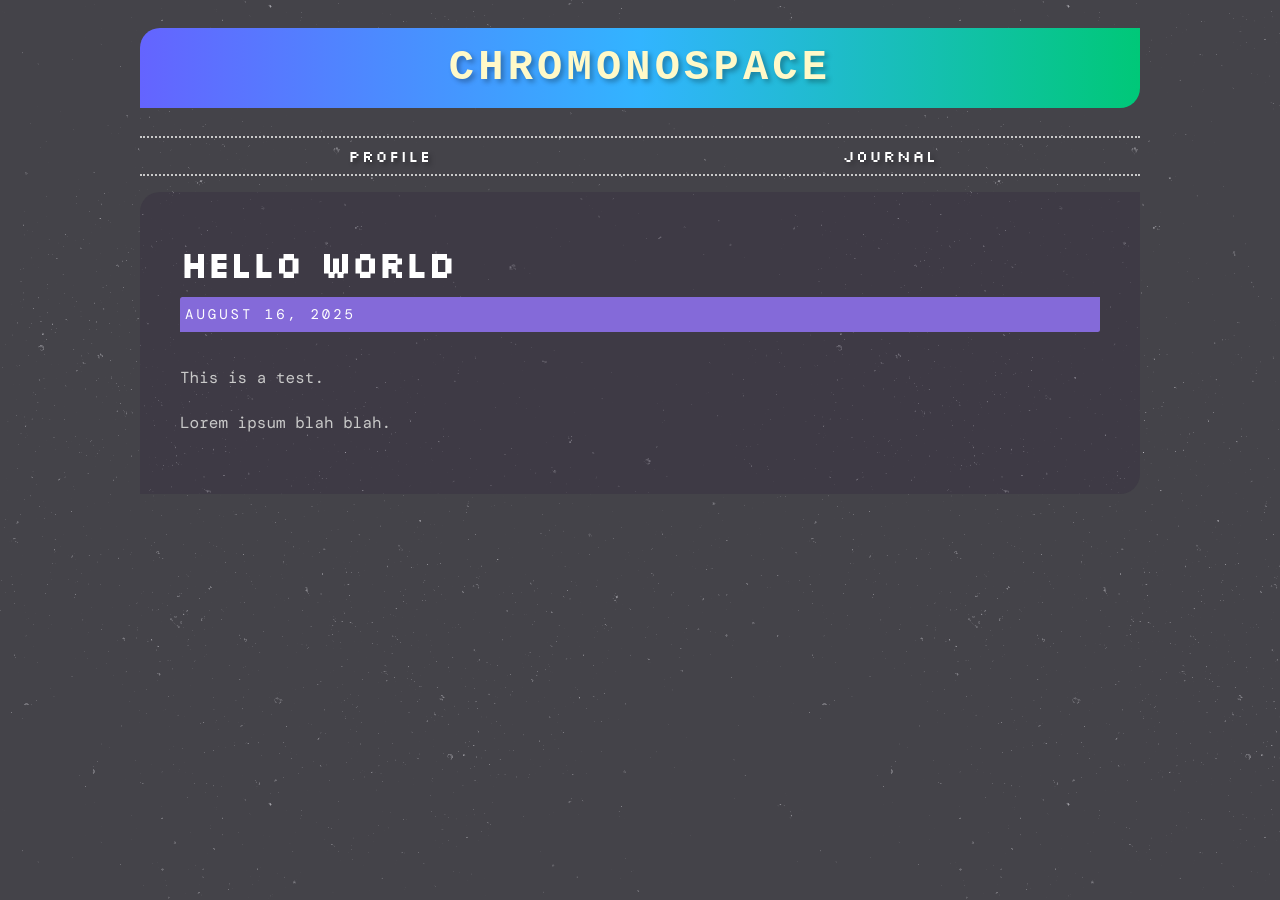
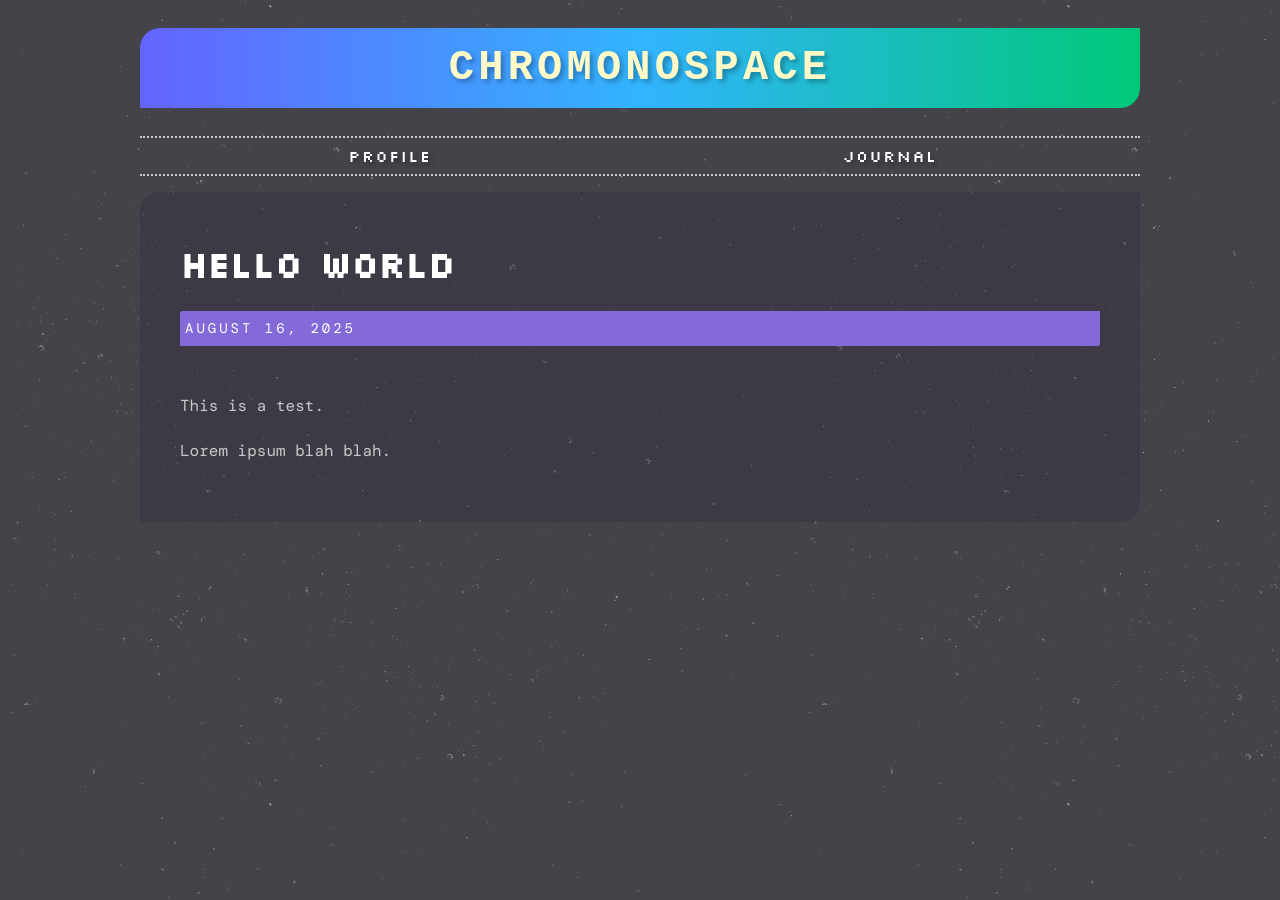
Before and after one commit to iridiumquartz/chromonospace, a Jekyll site: the page built from _posts/2025-08-16-test.html, in a window 1280 px wide. Built offline with Jekyll 4.4.1, drawn with Linux system fonts in a browser that asks for light colours; some web fonts are replaced.

Commit message:
Update posttest.html

```diff
--- a/_layouts/posttest.html
+++ b/_layouts/posttest.html
@@ -5,7 +5,7 @@
 <article>
   <header class="blogtitledate">
     <h2>{{ page.title }}</h2>
-    <em>{{ page.date | date: "%B %d, %Y" }}</em>
+    <p class="post-meta">{{ page.date | date: "%B %d, %Y" }}</p>
   </header>
   <div class="post-content">
     {{ content }}
```
